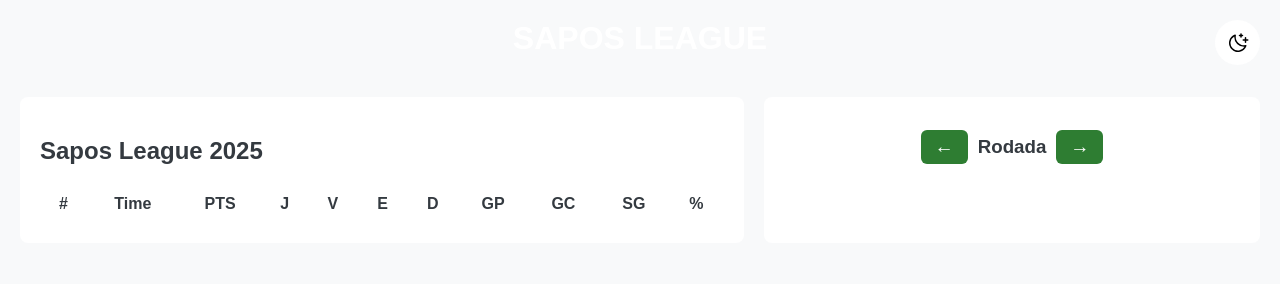
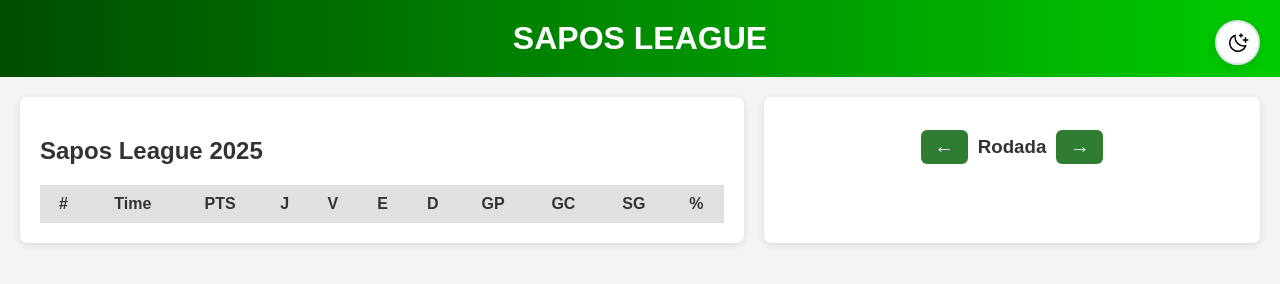
Before and after one commit to saposleague/2025, a plain HTML site: page index.html in a window 1280 px wide. Drawn offline with Linux system fonts and the light colour scheme; no server answers.

Commit message:
Update dark-mode-colors.css

```diff
--- a/css/dark-mode-colors.css
+++ b/css/dark-mode-colors.css
@@ -1,22 +1,35 @@
+/* Variáveis para modo claro (padrão) */
 :root {
-  --background-light: #f8f9fa;
+  --background-light: #f4f4f4;
   --container-bg: #ffffff;
-  --text-dark: #343a40;
-  --text-medium: #6c757d;
+  --text-dark: #333333;
+  --text-medium: #555555;
   --mode-toggle-icon: #343a40;
+  --table-header-bg: #e0e0e0;
+  --table-row-even: #f9f9f9;
+  --table-border: #eee;
+  --jogo-bg: #ffffff;
+  --border-soft: #dee2e6;
+  --shadow-subtle: rgba(0, 0, 0, 0.1);
+  --shadow-medium: rgba(0, 0, 0, 0.15);
+  --header-gradient-start: #004d00;
+  --header-gradient-end: #00cc00;
 }
 
+/* Variáveis para modo escuro */
 body.dark-mode {
   --background-light: #121212;
   --container-bg: #1e1e1e;
   --text-dark: #f1f1f1;
   --text-medium: #bbbbbb;
   --mode-toggle-icon: #f1f1f1;
-  --card-1-bg: #1a2631;
-  --card-2-bg: #1e2d24;
-  --card-1-accent: #3399ff;
-  --card-2-accent: #4cd964;
+  --table-header-bg: #2a2a2a;
+  --table-row-even: #252525;
+  --table-border: #444;
+  --jogo-bg: #2a2a2a;
   --border-soft: #333;
-  --shadow-subtle: rgba(0, 0, 0, 0.2);
-  --shadow-medium: rgba(0, 0, 0, 0.4);
+  --shadow-subtle: rgba(0, 0, 0, 0.3);
+  --shadow-medium: rgba(0, 0, 0, 0.5);
+  --header-gradient-start: #003300;
+  --header-gradient-end: #006600;
 }
```
